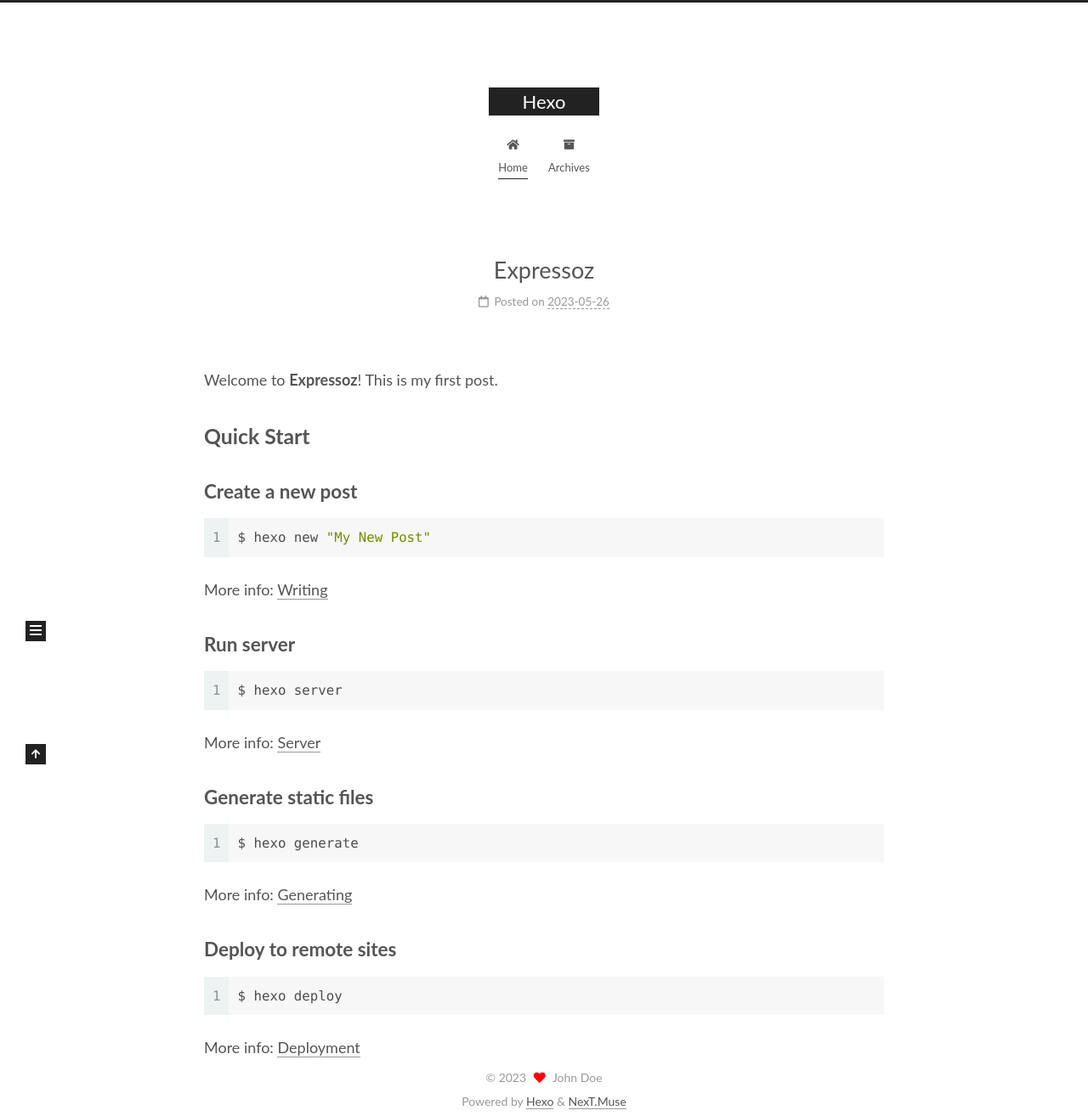
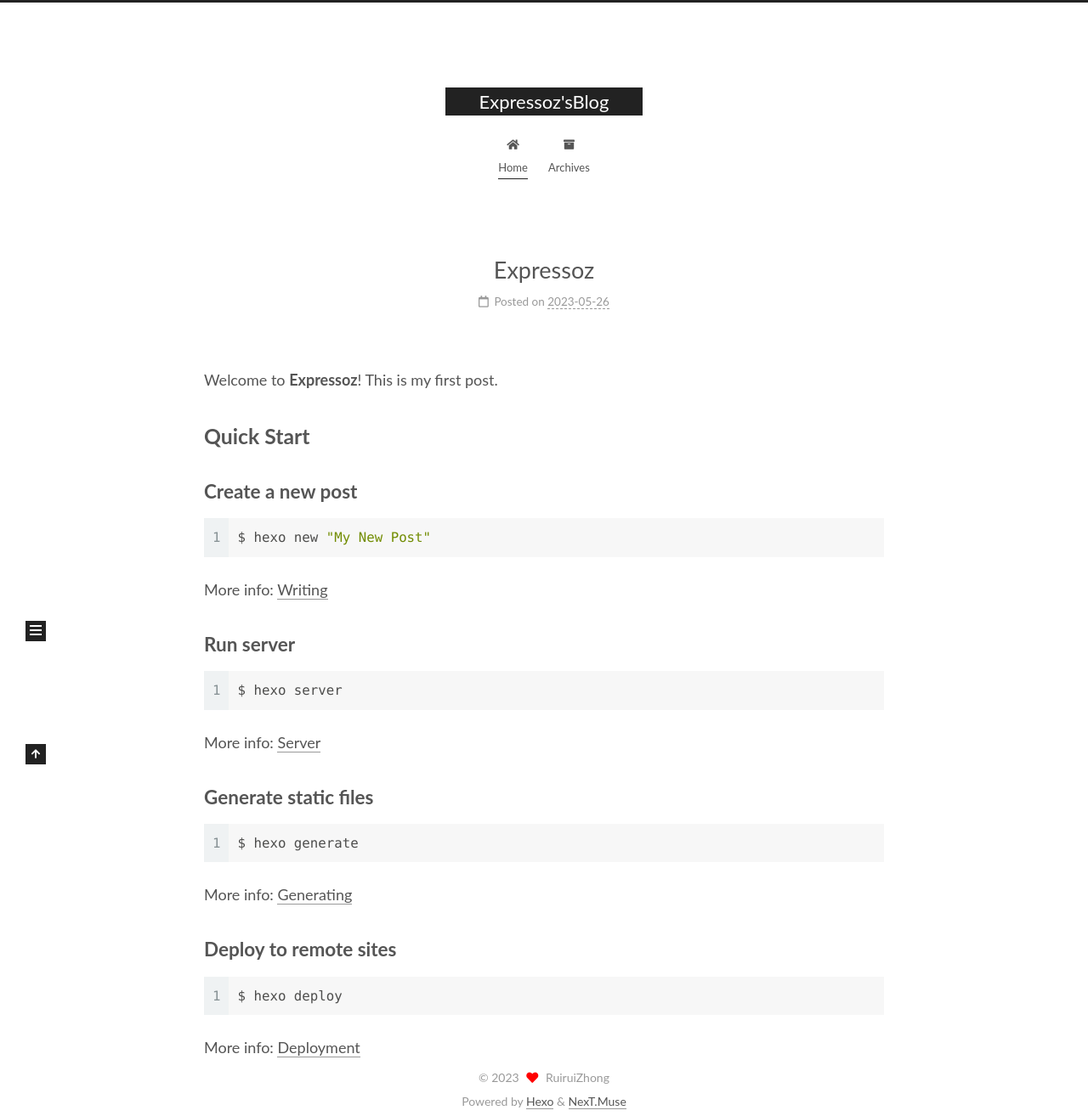
Before and after one commit to expressorrz/blog, a plain HTML site: page index.html in a window 1280 px wide. Shown: the whole page at 85% size. Drawn offline with Linux system fonts and the light colour scheme.

Commit message:
Site updated: 2023-05-26 12:39:12

```diff
--- a/css/main.css
+++ b/css/main.css
@@ -1168,7 +1168,7 @@ pre .javascript .function {
 }
 .links-of-author a::before,
 .links-of-author span.exturl::before {
-  background: #2b8741;
+  background: #502dff;
   border-radius: 50%;
   content: ' ';
   display: inline-block;
--- a/index.html
+++ b/index.html
@@ -21,11 +21,11 @@
   </script>
 
   <meta property="og:type" content="website">
-<meta property="og:title" content="Hexo">
+<meta property="og:title" content="Expressoz&#39;sBlog">
 <meta property="og:url" content="http://example.com/index.html">
-<meta property="og:site_name" content="Hexo">
+<meta property="og:site_name" content="Expressoz&#39;sBlog">
 <meta property="og:locale" content="en_US">
-<meta property="article:author" content="John Doe">
+<meta property="article:author" content="RuiruiZhong">
 <meta name="twitter:card" content="summary">
 
 <link rel="canonical" href="http://example.com/">
@@ -41,7 +41,7 @@
   };
 </script>
 
-  <title>Hexo</title>
+  <title>Expressoz'sBlog</title>
 
 
 
@@ -92,7 +92,7 @@
 
     <a href="/" class="brand" rel="start">
       <span class="logo-line-before"><i></i></span>
-      <h1 class="site-title">Hexo</h1>
+      <h1 class="site-title">Expressoz'sBlog</h1>
       <span class="logo-line-after"><i></i></span>
     </a>
   </div>
@@ -149,12 +149,12 @@
 
     <span hidden itemprop="author" itemscope itemtype="http://schema.org/Person">
       <meta itemprop="image" content="/images/avatar.gif">
-      <meta itemprop="name" content="John Doe">
+      <meta itemprop="name" content="RuiruiZhong">
       <meta itemprop="description" content="">
     </span>
 
     <span hidden itemprop="publisher" itemscope itemtype="http://schema.org/Organization">
-      <meta itemprop="name" content="Hexo">
+      <meta itemprop="name" content="Expressoz'sBlog">
     </span>
       <header class="post-header">
         <h2 class="post-title" itemprop="name headline">
@@ -270,7 +270,7 @@
 
       <div class="site-overview-wrap sidebar-panel">
         <div class="site-author motion-element" itemprop="author" itemscope itemtype="http://schema.org/Person">
-  <p class="site-author-name" itemprop="name">John Doe</p>
+  <p class="site-author-name" itemprop="name">RuiruiZhong</p>
   <div class="site-description" itemprop="description"></div>
 </div>
 <div class="site-state-wrap motion-element">
@@ -310,7 +310,7 @@
   <span class="with-love">
     <i class="fa fa-heart"></i>
   </span>
-  <span class="author" itemprop="copyrightHolder">John Doe</span>
+  <span class="author" itemprop="copyrightHolder">RuiruiZhong</span>
 </div>
   <div class="powered-by">Powered by <a href="https://hexo.io/" class="theme-link" rel="noopener" target="_blank">Hexo</a> & <a href="https://muse.theme-next.org/" class="theme-link" rel="noopener" target="_blank">NexT.Muse</a>
   </div>
```
Also changed, not shown: 2023/05/26/hello-world/index.html (+8 -8 lines), archives/2023/05/index.html (+7 -7 lines), archives/2023/index.html (+7 -7 lines), archives/index.html (+7 -7 lines).
